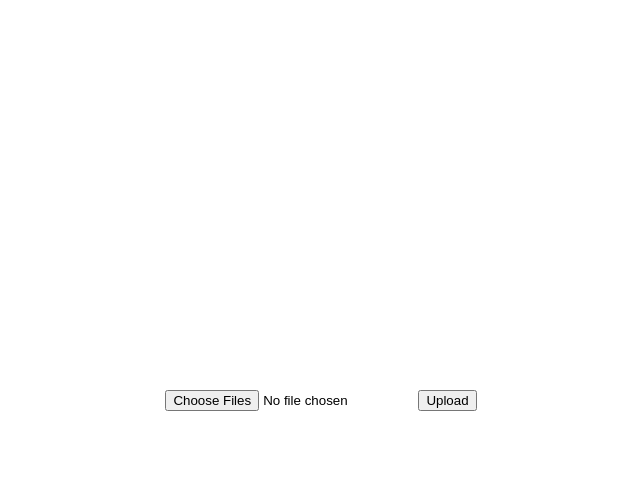
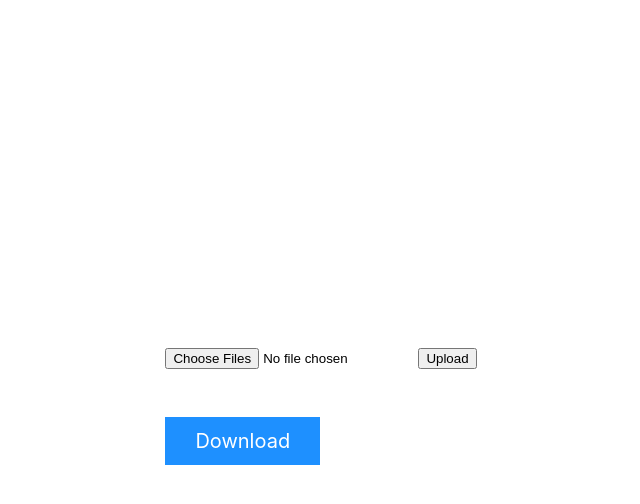
Before and after one commit to mubarak96-max/bookhero, a Next.js app: page /checksimillars in a window 1280 px wide. Both pictures are taken after a click on the button "Upload". Shown: the top 504 px of the page, without its empty margins (319-959 px from the left). Built offline with nearby package versions, Linux system fonts and the light colour scheme.

Commit message:
Simmilars now downloadable

```diff
--- a/components/CheckSimmilarities/CheckSimmillar.js
+++ b/components/CheckSimmilarities/CheckSimmillar.js
@@ -1,14 +1,20 @@
 //React component that that has an input field for files and a button to upload the file.
 import Papa from 'papaparse';
-import React, { useState, useEffect } from 'react';
+import React, { useState } from 'react';
+import arrayToCSV from '../Functions/arrayToCSV';
 import findDuplicates from '../Functions/findDuplicates';
+// import { LoadingButton } from '@mui/lab';
+// import { SaveIcon } from '@mui/icons-material';
 
 const Upload = (props) => {
   const [files, setFiles] = useState('');
+  const [downloadSource, setDownloadSource] = useState('');
 
   const onChange = (e) => {
     setFiles(e.target.files);
   };
+
+  const [loading, setLoading] = React.useState(false);
 
   const csvToJson = async (fileToConvert, fileName) => {
     const parseFile = () => {
@@ -32,6 +38,7 @@ const Upload = (props) => {
 
   const onSubmit = async (e) => {
     e.preventDefault();
+    setLoading(true);
 
     let completeConvertedArray = [];
 
@@ -48,7 +55,17 @@ const Upload = (props) => {
     const finalArray = [].concat.apply([], completeConvertedArray);
 
     const final = findDuplicates(finalArray);
-    console.log('final', final);
+
+    const url = arrayToCSV(final, 'duplicates.csv');
+    console.log(url);
+
+    setDownloadSource(url);
+    setLoading(false);
+
+    // a BUTTON to download the file
+    // const downloadButton = document.createElement('a');
+    // downloadButton.setAttribute('href', url);
+    // downloadButton.setAttribute('download', 'duplicates.csv');
   };
 
   return (
@@ -57,6 +74,28 @@ const Upload = (props) => {
         <input type='file' multiple onChange={onChange} />
         <button type='submit'>Upload</button>
       </div>
+
+      {downloadSource && (
+        <div
+          style={{
+            marginTop: '60px',
+          }}>
+          <a
+            href={downloadSource}
+            download
+            style={{
+              backgroundColor: 'DodgerBlue',
+              border: 'none',
+              color: 'white',
+              padding: '12px 30px',
+              cursor: 'pointer',
+              fontSize: '20px',
+              marginTop: '60px',
+            }}>
+            Download
+          </a>
+        </div>
+      )}
     </form>
   );
 };
--- /dev/null
+++ b/components/Functions/arrayToCSV.js
@@ -0,0 +1,13 @@
+import Papa from 'papaparse';
+
+//A function that use papaparse to convert an array to a CSV file
+function arrayToCSV(array, filename) {
+  var csv = Papa.unparse(array);
+  var csvData = new Blob([csv], { type: 'text/csv;charset=utf-8;' });
+
+  const csvFile = window.URL.createObjectURL(csvData);
+  // returns a URL you can use as a href
+  return csvFile;
+}
+
+export default arrayToCSV;
--- a/package.json
+++ b/package.json
@@ -12,7 +12,7 @@
     "@emotion/react": "^11.5.0",
     "@emotion/server": "^11.4.0",
     "@emotion/styled": "^11.3.0",
-    "@mui/icons-material": "^5.1.1",
+    "@mui/icons-material": "^5.2.1",
     "@mui/material": "^5.1.0",
     "aws-sdk": "^2.1023.0",
     "axios": "^0.24.0",
```
Also changed, not shown: components/Functions/save.js (deleted, +0 -16 lines), components/Functions/test.js (deleted, +0 -14 lines), 1 other file (tests, documents, lock files or other folders).
